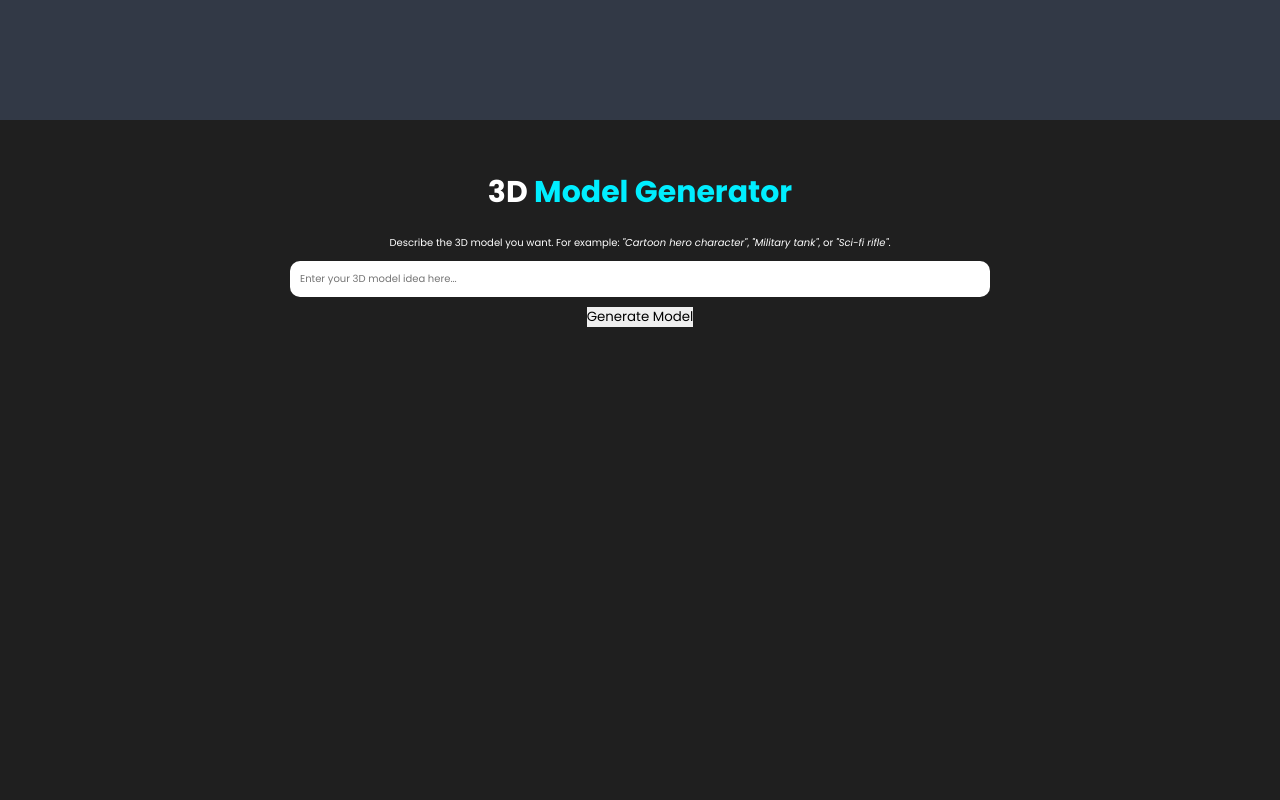
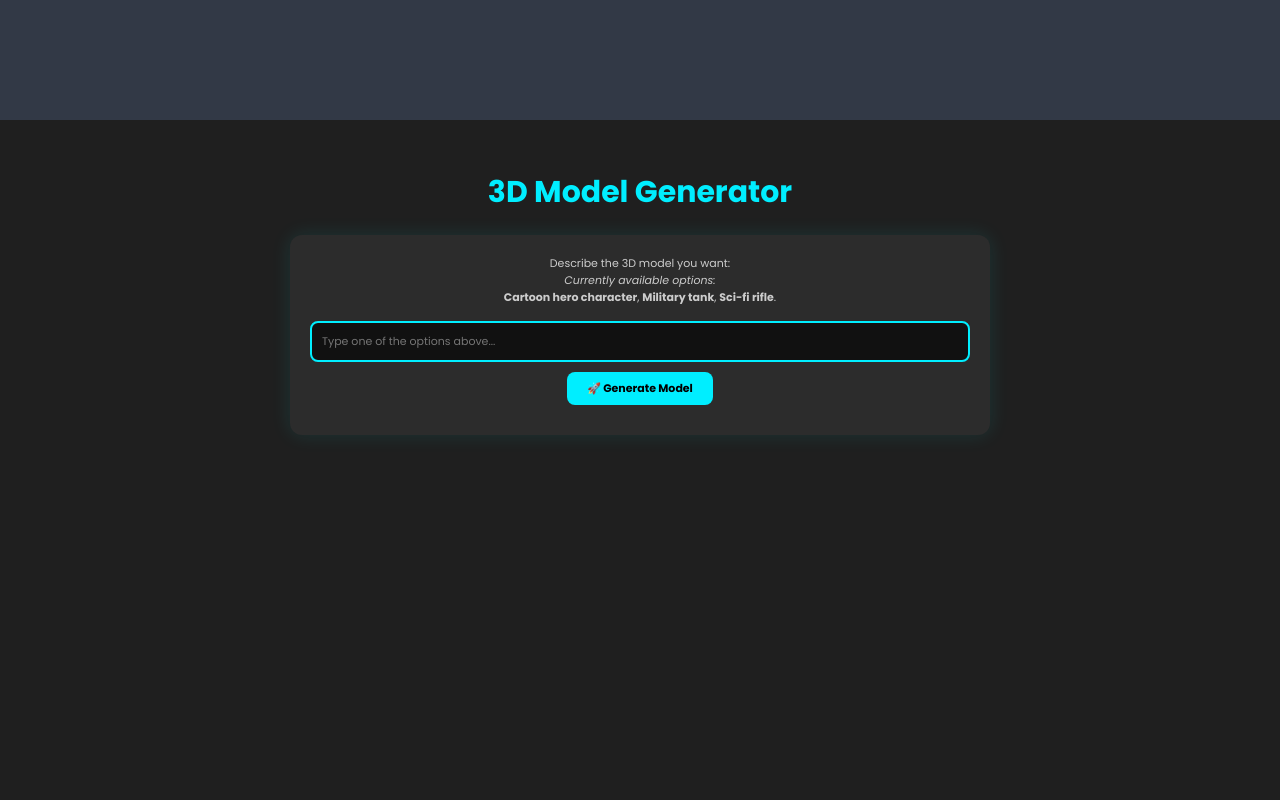
Before and after one commit to ARdesigner123/MyPortfolio, a plain HTML site: page docs/index.html in a window 1280 px wide. Shown: the part 1480-2280 px from the top of the page. Drawn offline with nearby package versions, Linux system fonts and the light colour scheme.

Commit message:
Updaye style

```diff
--- a/docs/index.html
+++ b/docs/index.html
@@ -69,11 +69,15 @@
     <section class="model-generator" id="model-generator">
         <h2>3D <span>Model Generator</span></h2>
         <div class="generator-container">
-            <p>Describe the 3D model you want. For example:
-                <i>"Cartoon hero character"</i>, <i>"Military tank"</i>, or <i>"Sci-fi rifle"</i>.
+            <p>
+                Describe the 3D model you want:<br>
+                <i>Currently available options:</i><br>
+                <strong>Cartoon hero character</strong>,
+                <strong>Military tank</strong>,
+                <strong>Sci-fi rifle</strong>.
             </p>
-            <input type="text" id="prompt-input" placeholder="Enter your 3D model idea here...">
-            <button onclick="generateModel()">Generate Model</button>
+            <input type="text" id="prompt-input" placeholder="Type one of the options above..." />
+            <button id="generate-btn" onclick="generateModel()">🚀 Generate Model</button>
             <div id="generation-status"></div>
 
             <div id="model-preview" style="display:none;">
@@ -83,7 +87,7 @@
 
             <div id="download-section" style="display: none;">
                 <h3>Download your 3D model:</h3>
-                <a id="zip-download" href="#" download class="btn">Download Model (.zip)</a>
+                <a id="zip-download" href="#" download class="btn">⬇️ Download Model (.zip)</a>
             </div>
         </div>
     </section>
--- a/docs/static/css/style.css
+++ b/docs/static/css/style.css
@@ -195,11 +195,66 @@ span {
     background: #1f1f1f;
     color: #fff;
     text-align: center;
+    font-family: 'Segoe UI', Tahoma, Geneva, Verdana, sans-serif;
 }
 
 .model-generator h2 {
     font-size: 3rem;
     margin-bottom: 2rem;
+    color: #0ef;
+}
+
+.generator-container {
+    max-width: 700px;
+    margin: auto;
+    background: #2c2c2c;
+    padding: 2rem;
+    border-radius: 12px;
+    box-shadow: 0 0 20px rgba(0, 255, 255, 0.1);
+}
+
+.generator-container p {
+    font-size: 1.1rem;
+    margin-bottom: 1.5rem;
+    color: #ccc;
+}
+
+#prompt-input {
+    width: 100%;
+    padding: 1rem;
+    font-size: 1.1rem;
+    border-radius: 8px;
+    border: 2px solid #0ef;
+    background: #111;
+    color: #fff;
+    outline: none;
+    margin-bottom: 1rem;
+    transition: border 0.3s ease;
+}
+
+#prompt-input:focus {
+    border-color: #fff;
+}
+
+#generate-btn {
+    background: #0ef;
+    color: #000;
+    padding: 0.8rem 2rem;
+    border: none;
+    border-radius: 8px;
+    font-size: 1.1rem;
+    font-weight: bold;
+    cursor: pointer;
+    transition: background 0.3s ease, transform 0.2s ease;
+}
+
+#generate-btn:hover {
+    background: #0ad;
+    transform: scale(1.05);
+}
+
+#generate-btn:active {
+    transform: scale(0.98);
 }
 
 #model-viewer {
@@ -210,29 +265,27 @@ span {
     margin-top: 2rem;
 }
 
-.generator-container {
-    max-width: 700px;
-    margin: auto;
-}
-
-#prompt-input {
-    width: 100%;
-    padding: 1rem;
-    font-size: 1rem;
-    margin-top: 1rem;
-    border-radius: 10px;
-    border: none;
-    outline: none;
-    margin-bottom: 1rem;
-}
-
 #generation-status {
     margin-top: 1rem;
     color: #0ef;
+    font-weight: bold;
 }
 
-#download-section a {
-    margin: 0.5rem;
+#download-section a.btn {
+    background: #0ef;
+    color: #000;
+    padding: 0.7rem 1.5rem;
+    border-radius: 8px;
+    font-size: 1rem;
+    font-weight: bold;
+    text-decoration: none;
+    display: inline-block;
+    margin-top: 1rem;
+    transition: background 0.3s ease;
+}
+
+#download-section a.btn:hover {
+    background: #0ad;
 }
 
 .services h2 {
```
